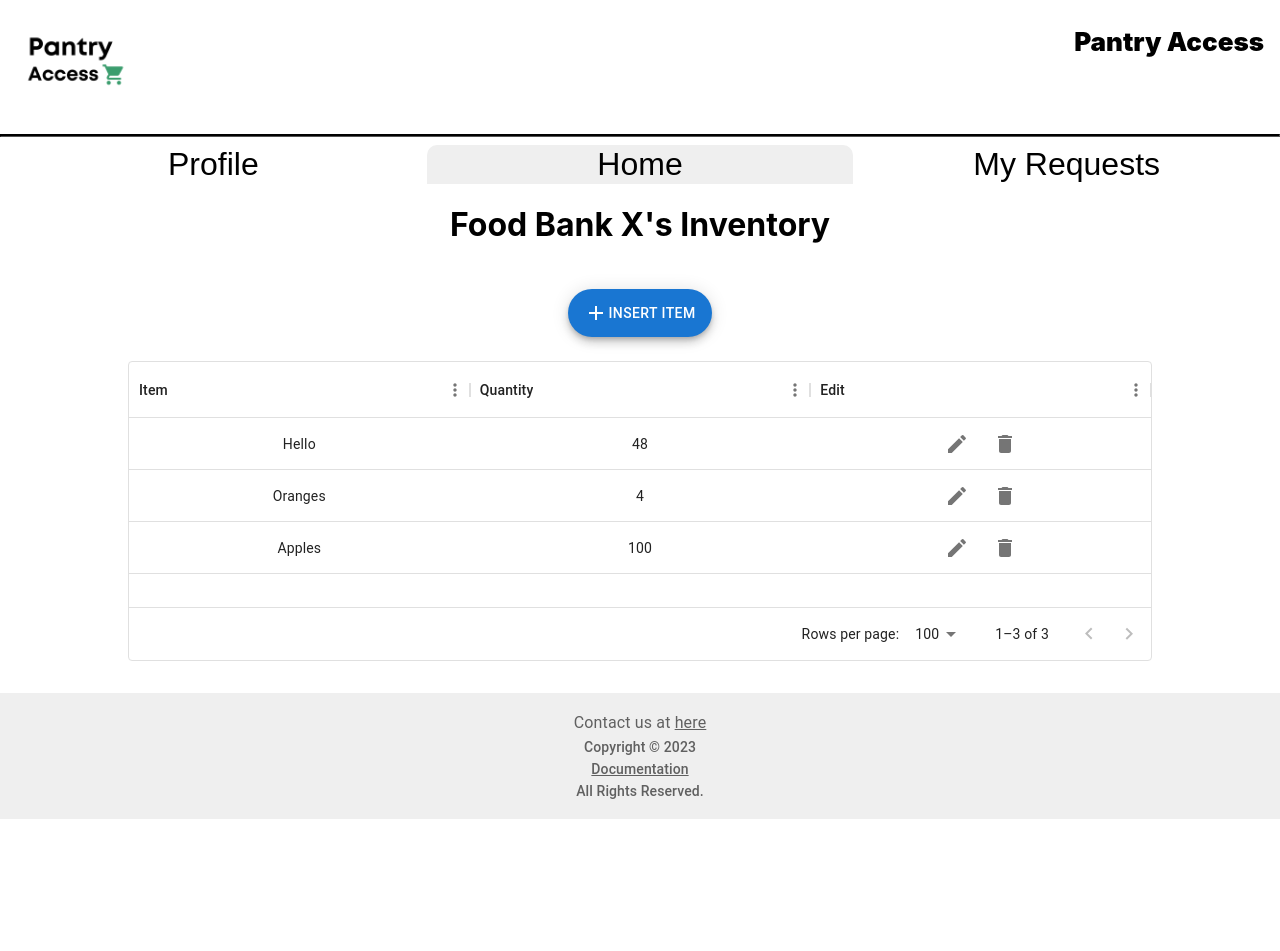
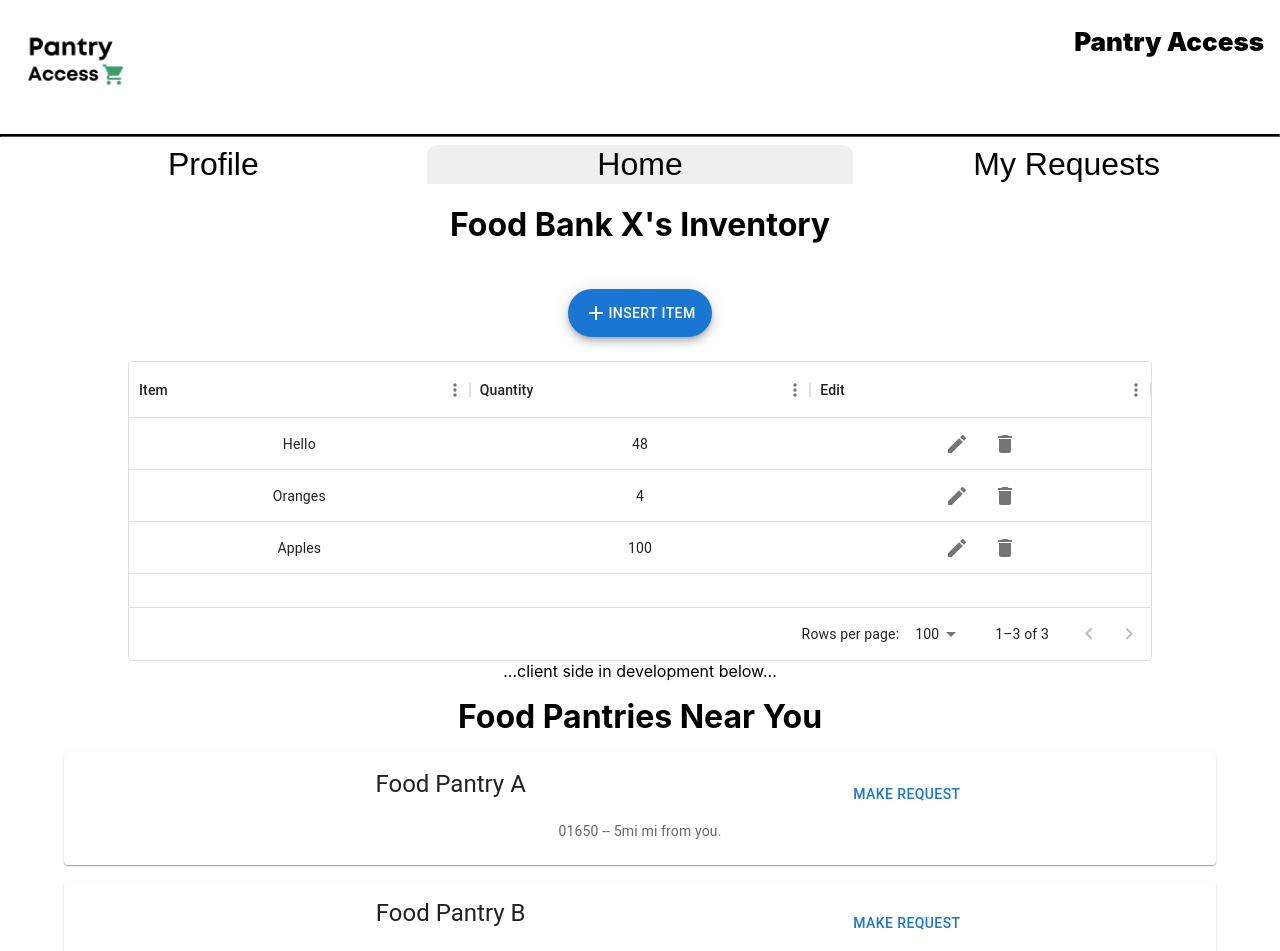
Before and after one commit to Pantry-Access-AFG/react-app, a React (Create React App) app: page / in a window 1280 px wide. Shown: the top 951 px of the page. Before the commit the page ends 819 px from the top, so only its background shows below. Built offline with nearby package versions, Linux system fonts and the light colour scheme.

Commit message:
client prelim page

```diff
--- a/src/ClientHome.js
+++ b/src/ClientHome.js
@@ -1,8 +1,35 @@
 import React from "react";
+import FoodBankCard from "./components/FoodBankCard";
+import { useState } from "react";
+
+const onRequestClick = () => {};
 
 export default function ClientHome() {
-    return (
-        <>
-        </>
-    );
+  let [foodPantries] = useState([
+    ["Food Pantry A", "01650"],
+    ["Food Pantry B", "01772"],
+  ]);
+
+  let temp = foodPantries.slice();
+  temp = temp.map((x) => (
+    <FoodBankCard
+      foodBankName={x[0]}
+      zipCode={x[1]}
+      distanceAway="5mi"
+      onRequestClick={onRequestClick}
+    ></FoodBankCard>
+  ));
+
+  return (
+    <>
+      <p className="text-center">...client side in development below...</p>
+      <h1 className="text-center" style={{ marginTop: "1rem" }}>
+        Food Pantries Near You
+      </h1>
+      {
+        //<FoodBankCard foodBankName={"Food Pantry X"} zipCode="01650" distanceAway="5mi" onRequestClick={onRequestClick}></FoodBankCard>
+      }
+      {temp}
+    </>
+  );
 }
--- a/src/components/EditRequest.js
+++ b/src/components/EditRequest.js
@@ -1,4 +1,3 @@
-
 import useMediaQuery from '@mui/material/useMediaQuery';
 import Dialog from '@mui/material/Dialog';
 import useState from 'react';
--- /dev/null
+++ b/src/components/FoodBankCard.js
@@ -0,0 +1,40 @@
+import * as React from "react";
+import Card from "@mui/material/Card";
+import CardContent from "@mui/material/CardContent";
+import Typography from "@mui/material/Typography";
+import Grid from "@mui/material/Grid";
+import { Button, CardActions } from "@mui/material";
+
+export default function FoodBankCard({ foodBankName, zipCode, distanceAway, onRequestClick }) {
+  return (
+    <Card
+      sx={{
+        maxWidth: "90%",
+        justifyContent: "center",
+        margin: "auto",
+        marginTop: "1rem",
+      }}
+    >
+      <CardContent>
+        <Grid container spacing={2}>
+          <Grid item xs={8}>
+            <Typography textAlign="center" gutterBottom variant="h5">
+              {foodBankName}
+            </Typography>
+          </Grid>
+          <Grid item xs={4}>
+            <CardActions>
+              <Button size="medium" color="primary" onClick={onRequestClick}>
+                Make Request
+              </Button>
+            </CardActions>
+          </Grid>
+        </Grid>
+
+        <Typography variant="body2" color="text.secondary" textAlign="center">
+          {zipCode} -- {distanceAway} mi from you.
+        </Typography>
+      </CardContent>
+    </Card>
+  );
+}
```
